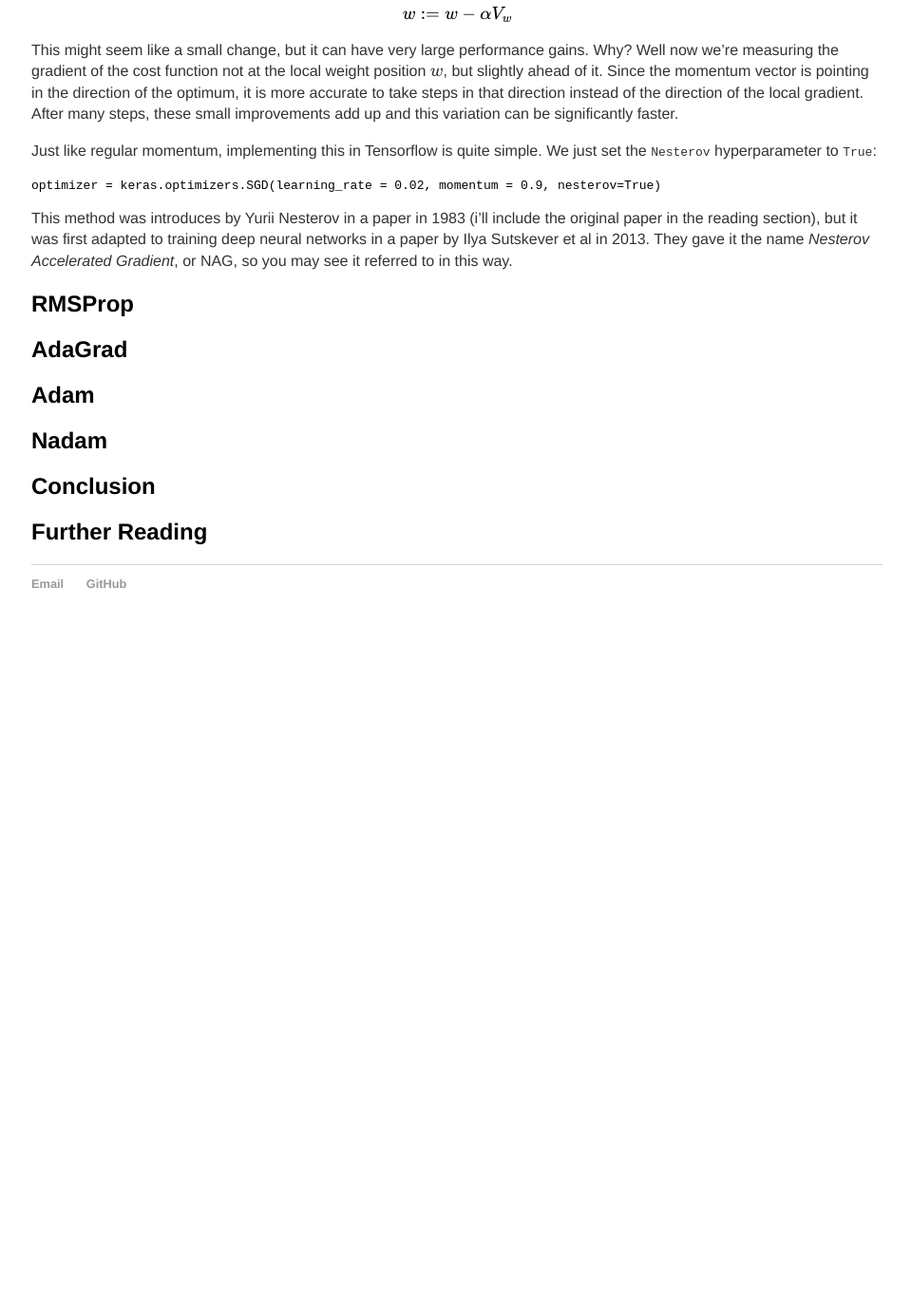
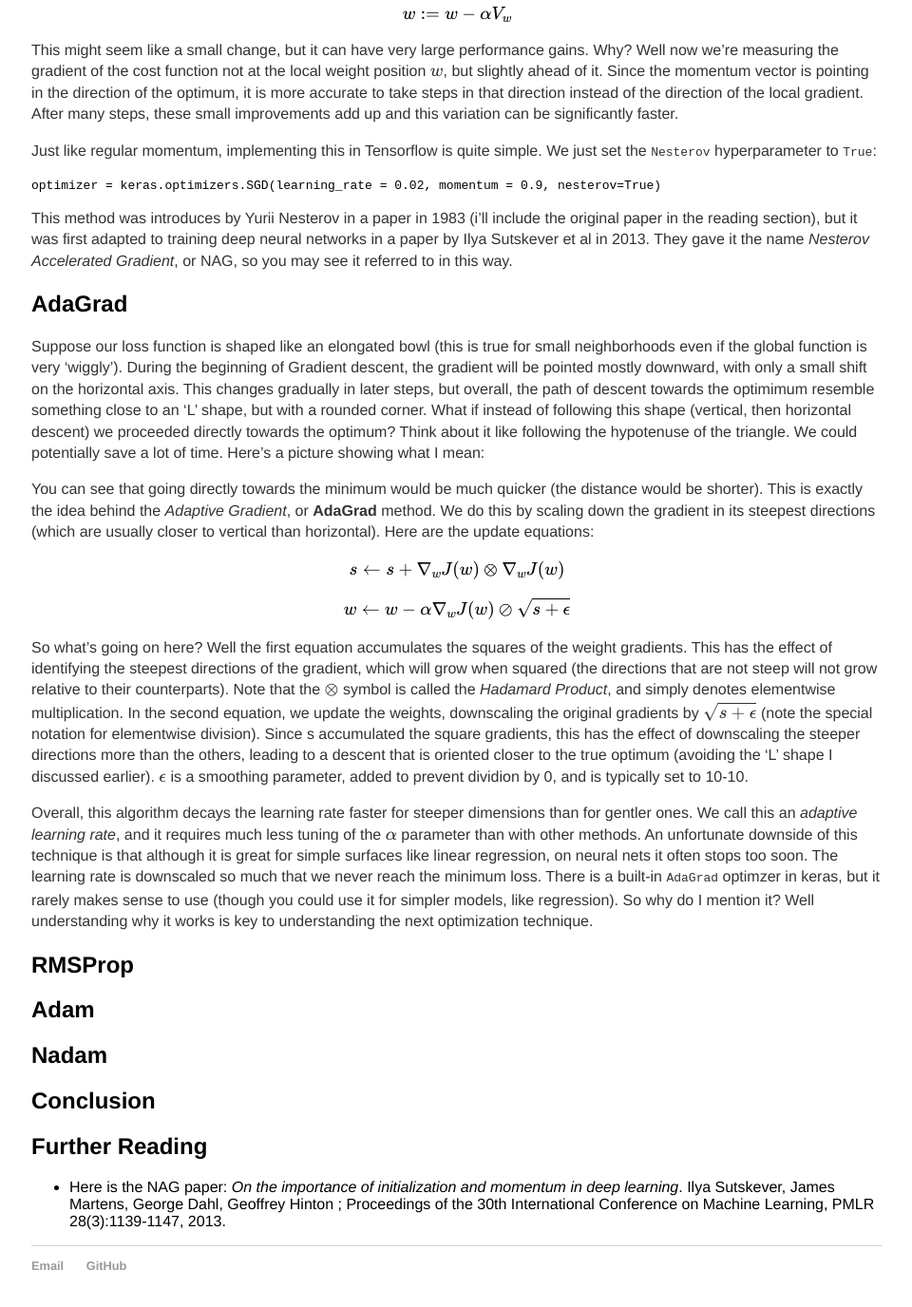
Before and after one commit to 12mre1/12mre1.github.io, a Jekyll site: the page built from _posts/2021-06-15-Optimizing-Deep-Neural-Nets-with-Tensorflow.md, in a window 1280 px wide and 1400 px high, scrolled down 2705 px. Shown: the top 1376 px of the window at 95% size, without its empty margins (159-1119 px from the left). Built offline with Jekyll 4.4.1, drawn with Linux system fonts in a browser that asks for light colours; formulas are drawn with MathJax 3; before the commit the page ends 3387 px from its top, so only the background shows below that.

Commit message:
update adagrad

````diff
--- a/_posts/2021-06-15-Optimizing-Deep-Neural-Nets-with-Tensorflow.md
+++ b/_posts/2021-06-15-Optimizing-Deep-Neural-Nets-with-Tensorflow.md
@@ -77,9 +77,21 @@ optimizer = keras.optimizers.SGD(learning_rate = 0.02, momentum = 0.9, nesterov=
 ```
 This method was introduces by Yurii Nesterov in a paper in 1983 (i'll include the original paper in the reading section), but it was first adapted to training deep neural networks in a paper by Ilya Sutskever et al in 2013. They gave it the name _Nesterov Accelerated Gradient_, or NAG, so you may see it referred to in this way.
 
+## AdaGrad
+
+Suppose our loss function is shaped like an elongated bowl (this is true for small neighborhoods even if the global function is very 'wiggly'). During the beginning of Gradient descent, the gradient will be pointed mostly downward, with only a small shift on the horizontal axis. This changes gradually in later steps, but overall, the path of descent towards the optimimum resemble something close to an 'L' shape, but with a rounded corner. What if instead of following this shape (vertical, then horizontal descent) we proceeded directly towards the optimum? Think about it like following the hypotenuse of the triangle. We could potentially save a lot of time. Here's a picture showing what I mean:
+
+You can see that going directly towards the minimum would be much quicker (the distance would be shorter). This is exactly the idea behind the _Adaptive Gradient_, or __AdaGrad__ method. We do this by scaling down the gradient in its steepest directions (which are usually closer to vertical than horizontal). Here are the update equations:
+
+$$ s \leftarrow s + \nabla_{w} J(w) \otimes \nabla_{w} J(w) $$
+
+$$ w \leftarrow w - \alpha \nabla_{w} J(w) \oslash \sqrt{s + \epsilon} $$
+
+So what's going on here? Well the first equation accumulates the squares of the weight gradients. This has the effect of identifying the steepest directions of the gradient, which will grow when squared (the directions that are not steep will not grow relative to their counterparts). Note that the \\( \otimes \\) symbol is called the _Hadamard Product_, and simply denotes elementwise multiplication. In the second equation, we update the weights, downscaling the original gradients by \\( \sqrt{s + \epsilon} \\) (note the special notation for elementwise division). Since s accumulated the square gradients, this has the effect of downscaling the steeper directions more than the others, leading to a descent that is oriented closer to the true optimum (avoiding the 'L' shape I discussed earlier). \\( \epsilon \\) is a smoothing parameter, added to prevent dividion by 0, and is typically set to 10-10.
+
+Overall, this algorithm decays the learning rate faster for steeper dimensions than for gentler ones. We call this an _adaptive learning rate_, and it requires much less tuning of the \\( \alpha \\) parameter than with other methods. An unfortunate downside of this technique is that although it is great for simple surfaces like linear regression, on neural nets it often stops too soon. The learning rate is downscaled so much that we never reach the minimum loss. There is a built-in `AdaGrad` optimzer in keras, but it rarely makes sense to use (though you could use it for simpler models, like regression). So why do I mention it? Well understanding why it works is key to understanding the next optimization technique.
+
 ## RMSProp
-
-## AdaGrad
 
 ## Adam
 
@@ -88,3 +100,5 @@ This method was introduces by Yurii Nesterov in a paper in 1983 (i'll include th
 ## Conclusion
 
 ## Further Reading
+
+- Here is the NAG paper: _On the importance of initialization and momentum in deep learning_. Ilya Sutskever, James Martens, George Dahl, Geoffrey Hinton ; Proceedings of the 30th International Conference on Machine Learning, PMLR 28(3):1139-1147, 2013.
````
